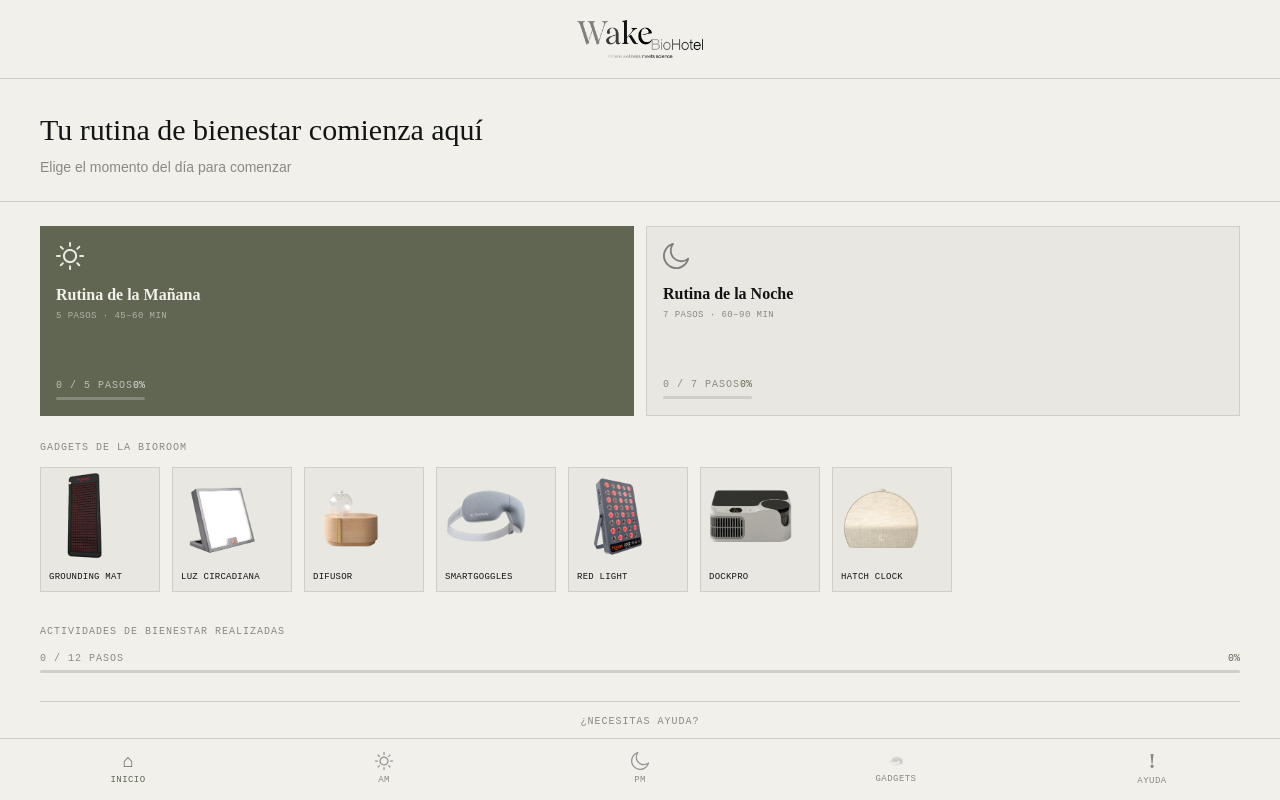
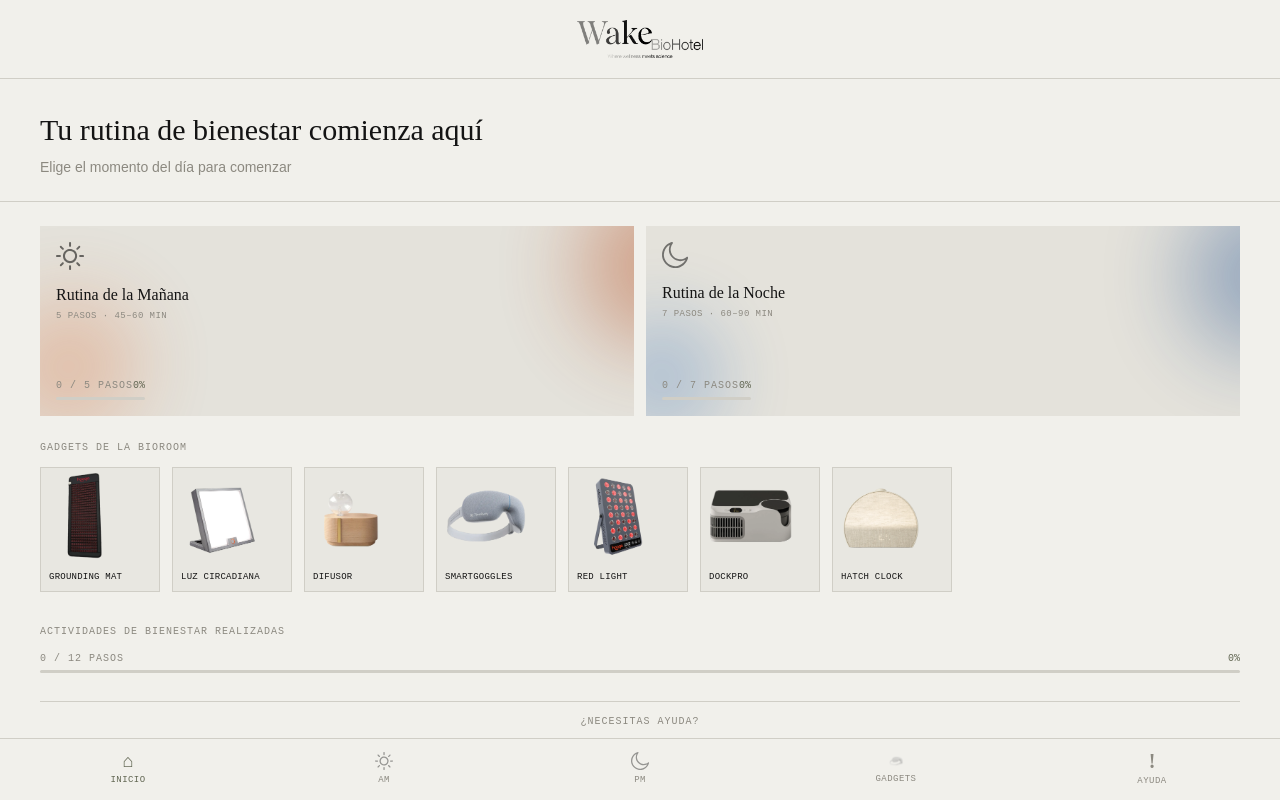
Before and after one commit to juan-alvarez-contravia/wake-bioroom-app, a React (Vite) app: page /home in a window 1280 px wide. Built offline with nearby package versions, Linux system fonts and the light colour scheme.

Commit message:
ajsutes a Home

```diff
--- a/src/pages/Home.jsx
+++ b/src/pages/Home.jsx
@@ -38,6 +38,7 @@ export default function Home() {
 
   return (
     <div className="min-h-screen pb-24" style={{ background: 'var(--bg)' }}>
+
       {/* Logo header */}
       <div
         className="flex items-center justify-center py-5"
@@ -51,7 +52,10 @@ export default function Home() {
       </div>
 
       {/* Hero */}
-      <div className="pt-8 pb-6" style={{ paddingLeft: '40px', paddingRight: '40px', borderBottom: '1px solid var(--border)' }}>
+      <div
+        className="pt-8 pb-6"
+        style={{ paddingLeft: '40px', paddingRight: '40px', borderBottom: '1px solid var(--border)' }}
+      >
         <h1
           className="font-lora text-3xl leading-tight mb-2"
           style={{ color: 'var(--black)', fontWeight: 400 }}
@@ -71,62 +75,112 @@ export default function Home() {
 
         {/* AM + PM two-column */}
         <div className="grid grid-cols-2 gap-3">
-          {/* AM */}
+
+          {/* ── AM card ── */}
           <button
             onClick={() => navigate('/am')}
-            className="text-left p-4 flex flex-col justify-between transition-all duration-200 active:scale-[0.97]"
-            style={{ background: 'var(--green)', minHeight: '190px' }}
+            className="text-left p-4 flex flex-col justify-between transition-all duration-200 active:scale-[0.97] relative overflow-hidden"
+            style={{ background: 'var(--card)', minHeight: '190px' }}
           >
-            <div>
+            {/* Terracota blob 1 — top right */}
+            <div
+              className="pointer-events-none absolute"
+              style={{
+                width: '170px', height: '170px',
+                top: '-25%', right: '-20%',
+                background: 'radial-gradient(circle at 50% 50%, #D4622B 0%, #A84015 55%, transparent 78%)',
+                filter: 'blur(42px)',
+                opacity: 0.45,
+                animation: 'blobAmA 12s ease-in-out infinite',
+              }}
+            />
+            {/* Terracota blob 2 — bottom left */}
+            <div
+              className="pointer-events-none absolute"
+              style={{
+                width: '130px', height: '130px',
+                bottom: '-15%', left: '-10%',
+                background: 'radial-gradient(circle at 50% 50%, #E8834A 0%, #D4622B 55%, transparent 78%)',
+                filter: 'blur(36px)',
+                opacity: 0.32,
+                animation: 'blobAmB 16s ease-in-out infinite',
+              }}
+            />
+
+            {/* Content */}
+            <div className="relative z-10">
               <img
                 src={domSvg}
                 alt="Mañana"
                 style={{
-                  width: '28px',
-                  height: '28px',
-                  filter: 'brightness(0) invert(1)',
-                  opacity: 0.85,
+                  width: '28px', height: '28px',
+                  opacity: 0.55,
                   marginBottom: '14px',
                 }}
               />
               <div
                 className="font-lora text-base leading-snug"
-                style={{ color: '#F1F0EB', fontWeight: 600, marginBottom: '4px' }}
+                style={{ color: 'var(--black)', fontWeight: 400, marginBottom: '4px' }}
               >
                 Rutina de la Mañana
               </div>
               <div
                 className="font-mono-dm text-[9px] tracking-wider uppercase"
-                style={{ color: 'rgba(241,240,235,0.55)' }}
+                style={{ color: 'var(--muted)' }}
               >
                 5 pasos · 45–60 min
               </div>
             </div>
-            <div className="mt-4">
-              <ProgressBar done={amProg.done} total={amProg.total} light />
+            <div className="relative z-10 mt-4">
+              <ProgressBar done={amProg.done} total={amProg.total} />
             </div>
           </button>
 
-          {/* PM */}
+          {/* ── PM card ── */}
           <button
             onClick={() => navigate('/pm')}
-            className="text-left p-4 flex flex-col justify-between transition-all duration-200 active:scale-[0.97]"
-            style={{ background: 'var(--surface)', border: '1px solid var(--border)', minHeight: '190px' }}
+            className="text-left p-4 flex flex-col justify-between transition-all duration-200 active:scale-[0.97] relative overflow-hidden"
+            style={{ background: 'var(--card)', minHeight: '190px' }}
           >
-            <div>
+            {/* Azul rey blob 1 — top right */}
+            <div
+              className="pointer-events-none absolute"
+              style={{
+                width: '160px', height: '160px',
+                top: '-25%', right: '-20%',
+                background: 'radial-gradient(circle at 50% 50%, #1A5CB0 0%, #0D3878 55%, transparent 78%)',
+                filter: 'blur(40px)',
+                opacity: 0.38,
+                animation: 'blobPmA 14s ease-in-out infinite',
+              }}
+            />
+            {/* Azul rey blob 2 — bottom left */}
+            <div
+              className="pointer-events-none absolute"
+              style={{
+                width: '120px', height: '120px',
+                bottom: '-15%', left: '-10%',
+                background: 'radial-gradient(circle at 50% 50%, #2470C8 0%, #1A5CB0 55%, transparent 78%)',
+                filter: 'blur(32px)',
+                opacity: 0.26,
+                animation: 'blobPmB 18s ease-in-out infinite',
+              }}
+            />
+
+            {/* Content */}
+            <div className="relative z-10">
               <img
                 src={lunaSvg}
                 alt="Noche"
                 style={{
-                  width: '26px',
-                  height: '26px',
-                  opacity: 0.45,
+                  width: '26px', height: '26px',
+                  opacity: 0.50,
                   marginBottom: '14px',
                 }}
               />
               <div
                 className="font-lora text-base leading-snug"
-                style={{ color: 'var(--black)', fontWeight: 600, marginBottom: '4px' }}
+                style={{ color: 'var(--black)', fontWeight: 400, marginBottom: '4px' }}
               >
                 Rutina de la Noche
               </div>
@@ -137,7 +191,7 @@ export default function Home() {
                 7 pasos · 60–90 min
               </div>
             </div>
-            <div className="mt-4">
+            <div className="relative z-10 mt-4">
               <ProgressBar done={pmProg.done} total={pmProg.total} />
             </div>
           </button>
@@ -218,6 +272,66 @@ export default function Home() {
       </div>
 
       <BottomNav active="home" onNav={navGo} />
+
+      {/* Blob keyframe animations — scoped to this page */}
+      <style>{`
+        @keyframes blobAmA {
+          0%, 100% {
+            border-radius: 62% 38% 34% 66% / 58% 32% 68% 42%;
+            transform: translate(0, 0) scale(1);
+          }
+          30% {
+            border-radius: 42% 58% 62% 38% / 44% 66% 34% 56%;
+            transform: translate(-12%, 14%) scale(1.08);
+          }
+          65% {
+            border-radius: 55% 45% 38% 62% / 62% 38% 58% 42%;
+            transform: translate(8%, -16%) scale(0.92);
+          }
+        }
+        @keyframes blobAmB {
+          0%, 100% {
+            border-radius: 48% 52% 44% 56% / 42% 62% 38% 58%;
+            transform: translate(0, 0) scale(1);
+          }
+          40% {
+            border-radius: 66% 34% 56% 44% / 58% 42% 62% 38%;
+            transform: translate(18%, -10%) scale(1.12);
+          }
+          75% {
+            border-radius: 34% 66% 48% 52% / 66% 34% 54% 46%;
+            transform: translate(-10%, 18%) scale(0.88);
+          }
+        }
+        @keyframes blobPmA {
+          0%, 100% {
+            border-radius: 55% 45% 35% 65% / 55% 35% 65% 45%;
+            transform: translate(0, 0) scale(1);
+          }
+          35% {
+            border-radius: 45% 55% 65% 35% / 45% 65% 35% 55%;
+            transform: translate(-10%, 12%) scale(1.06);
+          }
+          70% {
+            border-radius: 65% 35% 45% 55% / 65% 45% 55% 35%;
+            transform: translate(10%, -14%) scale(0.94);
+          }
+        }
+        @keyframes blobPmB {
+          0%, 100% {
+            border-radius: 45% 55% 55% 45% / 55% 45% 55% 45%;
+            transform: translate(0, 0) scale(1);
+          }
+          45% {
+            border-radius: 55% 45% 35% 65% / 45% 65% 45% 55%;
+            transform: translate(16%, -8%) scale(1.14);
+          }
+          80% {
+            border-radius: 35% 65% 55% 45% / 65% 35% 55% 45%;
+            transform: translate(-8%, 16%) scale(0.86);
+          }
+        }
+      `}</style>
     </div>
   )
 }
```
